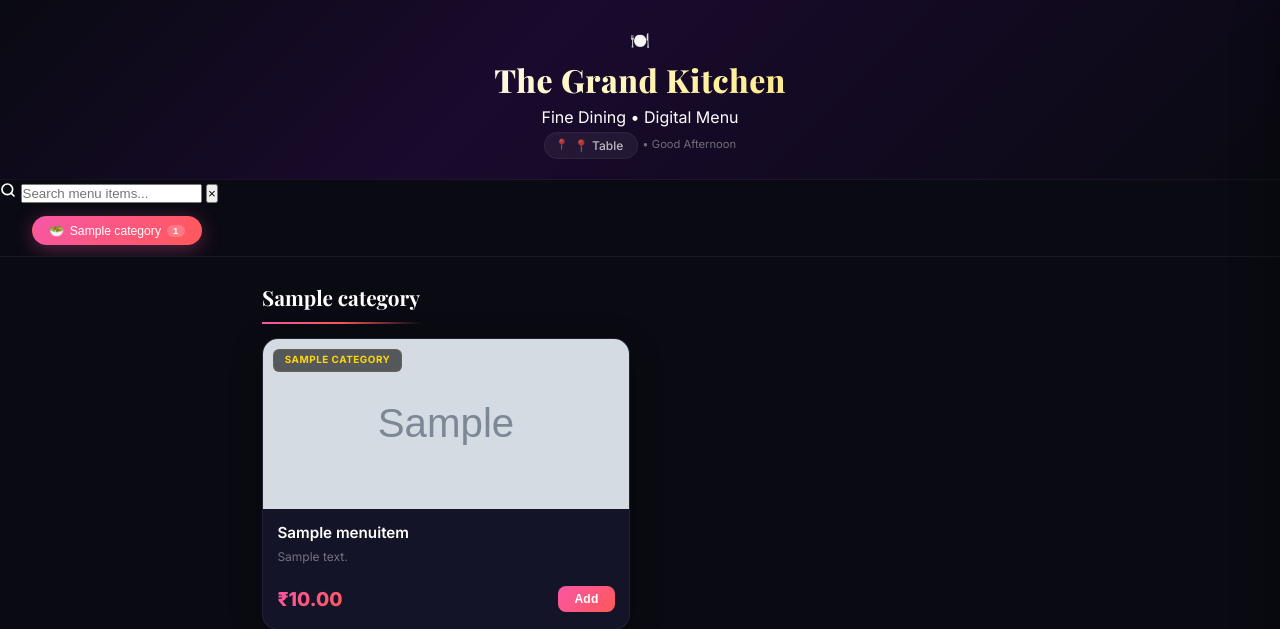
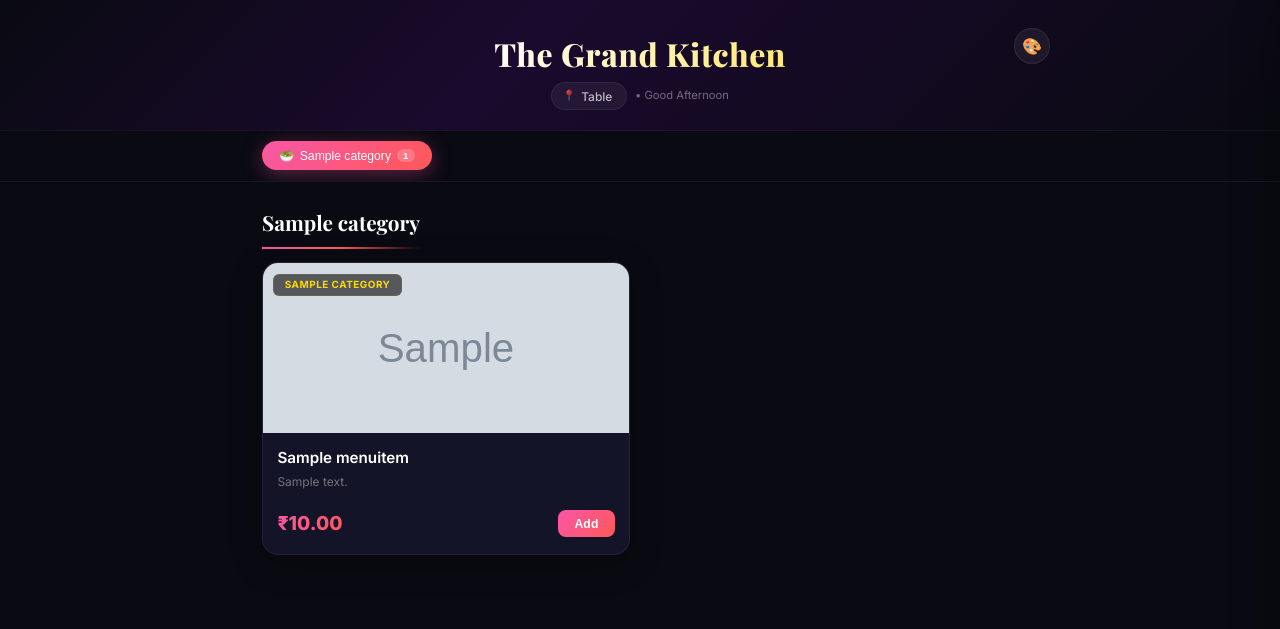
Before and after one commit to subham-patel/hotel-menu-management, a Django app: page / in a window 1280 px wide. Shown: the top 629 px of the page. Run offline with Django 5.2, Linux system fonts and the light colour scheme; data comes from the database, SQL or seed files in the repository; tables that the repository leaves empty hold one stand-in row (values such as "Sample post"); grey boxes marked "Sample" are stand-in pictures.

Commit message:
upgrade features

```diff
--- a/static/css/menu.css
+++ b/static/css/menu.css
@@ -48,9 +94,14 @@
   top: 0;
   z-index: 100;
   border-bottom: 1px solid rgba(255, 255, 255, 0.04);
+  transition: background 0.6s ease;
 }
 
-.hero-top { margin-bottom: 0.2rem; }
+.hero-inner {
+  max-width: 820px;
+  margin: 0 auto;
+  position: relative;
+}
 
 .hero-brand {
   font-family: 'Playfair Display', serif;
@@ -63,7 +114,7 @@
   letter-spacing: 0.5px;
 }
 
-.hero-sub {
+.hero-meta-row {
   display: flex;
   align-items: center;
   justify-content: center;
@@ -94,19 +145,98 @@
   font-weight: 400;
 }
 
+/* ─── Theme Picker ─── */
+.theme-picker {
+  position: absolute;
+  top: 0;
+  right: 0;
+}
+
+.theme-picker-toggle {
+  width: 36px;
+  height: 36px;
+  border-radius: 50%;
+  background: rgba(255, 255, 255, 0.06);
+  border: 1px solid rgba(255, 255, 255, 0.08);
+  cursor: pointer;
+  font-size: 1rem;
+  display: flex;
+  align-items: center;
+  justify-content: center;
+  transition: var(--transition);
+  position: relative;
+}
+
+.theme-picker-toggle:hover {
+  background: rgba(255, 255, 255, 0.1);
+  border-color: rgba(255, 255, 255, 0.15);
+}
+
+.theme-palette {
+  position: absolute;
+  top: calc(100% + 8px);
+  right: 0;
+  display: flex;
+  gap: 4px;
+  padding: 8px;
+  background: rgba(18, 18, 30, 0.95);
+  backdrop-filter: blur(16px);
+  border: 1px solid rgba(255, 255, 255, 0.08);
+  border-radius: 12px;
+  box-shadow: 0 8px 32px rgba(0, 0, 0, 0.4);
+  opacity: 0;
+  visibility: hidden;
+  transform: translateY(-4px);
+  transition: opacity 0.25s ease, transform 0.25s ease, visibility 0.25s ease;
+  z-index: 50;
+}
+
+.theme-palette.open {
+  opacity: 1;
+  visibility: visible;
+  transform: translateY(0);
+}
+
+.theme-option {
+  width: 28px;
+  height: 28px;
+  border-radius: 50%;
+  border: 2px solid transparent;
+  cursor: pointer;
+  background: var(--theme-color);
+  transition: var(--transition);
+  flex-shrink: 0;
+}
+
+.theme-option:hover {
+  transform: scale(1.2);
+  border-color: rgba(255, 255, 255, 0.3);
+}
+
+.theme-option.active {
+  border-color: #fff;
+  box-shadow: 0 0 12px var(--theme-color);
+}
+
 /* ─── Category Nav ─── */
+.sticky-bar {
+  position: sticky;
+  top: 82px;
+  z-index: 90;
+  background: var(--bg);
+  border-bottom: 1px solid var(--border);
+  transition: background 0.4s ease;
+}
+
 .category-nav {
   display: flex;
   gap: 0.4rem;
   padding: 0.65rem 1rem;
   overflow-x: auto;
-  position: sticky;
-  top: 82px;
-  z-index: 90;
-  background: var(--bg);
-  border-bottom: 1px solid var(--border);
   scrollbar-width: none;
   -ms-overflow-style: none;
+  max-width: 820px;
+  margin: 0 auto;
 }
 
 .category-nav::-webkit-scrollbar { display: none; }
@@ -771,19 +907,12 @@
   font-size: 0.9rem;
 }
 
-.empty-msg {
-  grid-column: 1 / -1;
-  color: var(--text-muted);
-  font-size: 0.85rem;
-  padding: 1.5rem 0;
-  text-align: center;
-}
-
 /* ─── Responsive ─── */
 @media (min-width: 640px) {
   .hero { padding: 1.75rem 2rem 1.25rem; }
   .hero-brand { font-size: 2rem; }
-  .category-nav { top: 84px; padding: 0.65rem 2rem; }
+  .sticky-bar { top: 90px; }
+  .category-nav { padding: 0.65rem 2rem; }
   .menu-grid { grid-template-columns: repeat(auto-fill, minmax(280px, 1fr)); gap: 1.25rem; }
   main { padding: 1.5rem 2rem 8rem; }
 }
--- a/templates/menu/menu.html
+++ b/templates/menu/menu.html
@@ -11,29 +11,28 @@
 
   <!-- ═══════════ HERO ═══════════ -->
   <header class="hero" id="hero">
-    <div class="hero-bg-shapes"></div>
-    <div class="hero-content">
-      <div class="hero-brand-row">
-        <div class="hero-icon">🍽️</div>
-        <div>
-          <div class="hero-brand">{{ restaurant_name }} <span>{{ restaurant_suffix }}</span></div>
-          <div class="hero-tagline">Fine Dining • Digital Menu</div>
+    <div class="hero-inner">
+      <div class="hero-brand">{{ restaurant_name }} <span>{{ restaurant_suffix }}</span></div>
+      <div class="hero-meta-row">
+        <span class="table-badge">Table {{ table_number }}</span>
+        <span class="greeting" id="greeting"></span>
+      </div>
+      <div class="theme-picker" id="themePicker">
+        <button class="theme-picker-toggle" id="themePickerToggle" aria-label="Change theme">🎨</button>
+        <div class="theme-palette" id="themePalette">
+          <button class="theme-option active" data-theme="rose" style="--theme-color:#f857a6" aria-label="Rose"></button>
+          <button class="theme-option" data-theme="emerald" style="--theme-color:#10b981" aria-label="Emerald"></button>
+          <button class="theme-option" data-theme="ocean" style="--theme-color:#3b82f6" aria-label="Ocean"></button>
+          <button class="theme-option" data-theme="amber" style="--theme-color:#f59e0b" aria-label="Amber"></button>
+          <button class="theme-option" data-theme="purple" style="--theme-color:#8b5cf6" aria-label="Purple"></button>
+          <button class="theme-option" data-theme="slate" style="--theme-color:#64748b" aria-label="Slate"></button>
         </div>
-      </div>
-      <div class="hero-meta">
-        <span class="table-badge">📍 Table {{ table_number }}</span>
-        <span class="greeting" id="greeting"></span>
       </div>
     </div>
   </header>
 
-  <!-- ═══════════ SEARCH + CATEGORY NAV ═══════════ -->
+  <!-- ═══════════ CATEGORY NAV ═══════════ -->
   <div class="sticky-bar">
-    <div class="search-wrap">
-      <svg class="search-icon" width="16" height="16" viewBox="0 0 24 24" fill="none" stroke="currentColor" stroke-width="2.5" stroke-linecap="round"><circle cx="11" cy="11" r="8"/><path d="M21 21l-4.35-4.35"/></svg>
-      <input type="text" id="search-input" class="search-input" placeholder="Search menu items..." autocomplete="off" />
-      <button class="search-clear" id="search-clear" aria-label="Clear search">&times;</button>
-    </div>
     <nav class="category-nav" id="categoryNav">
       {% for category in categories %}
         <button class="cat-tab{% if forloop.first %} active{% endif %}" data-target="cat-{{ category.id }}">
@@ -99,11 +98,6 @@
         <p>Menu is being updated. Please check back later.</p>
       </div>
     {% endfor %}
-    <div class="no-results" id="no-results" style="display:none">
-      <span class="empty-icon">🔍</span>
-      <h3>No items found</h3>
-      <p>Try a different search term.</p>
-    </div>
   </main>
 
   <!-- ═══════════ ORDER HISTORY BADGE ═══════════ -->
@@ -248,9 +242,6 @@
       const toastMsg = $('toast-message');
       const toastIcon = $('toast-icon');
       let toastTimer = null;
-      const searchInput = $('search-input');
-      const searchClear = $('search-clear');
-      const noResults = $('no-results');
       const orderHistoryToast = $('order-history-toast');
       const lastOrderInfo = $('last-order-info');
 
@@ -265,31 +256,32 @@
         el.textContent = '• ' + g;
       })();
 
-      /* ——— Search ——— */
-      searchInput.addEventListener('input', function() {
-        const q = this.value.toLowerCase().trim();
-        const cards = document.querySelectorAll('.menu-card');
-        let visible = 0;
-        cards.forEach(card => {
-          const name = card.dataset.itemName || '';
-          const match = !q || name.includes(q);
-          card.style.display = match ? '' : 'none';
-          if (match) visible++;
+      /* ——— Theme Switcher ——— */
+      (function initTheme() {
+        const saved = localStorage.getItem('hotel_theme') || 'rose';
+        document.documentElement.setAttribute('data-theme', saved);
+        const palette = $('themePalette');
+        const toggle = $('themePickerToggle');
+        if (!palette || !toggle) return;
+        palette.querySelectorAll('.theme-option').forEach(btn => {
+          btn.classList.toggle('active', btn.dataset.theme === saved);
+          btn.addEventListener('click', function() {
+            const theme = this.dataset.theme;
+            document.documentElement.setAttribute('data-theme', theme);
+            localStorage.setItem('hotel_theme', theme);
+            palette.querySelectorAll('.theme-option').forEach(b => b.classList.remove('active'));
+            this.classList.add('active');
+            palette.classList.remove('open');
+          });
         });
-        document.querySelectorAll('.category-section').forEach(section => {
-          const visibleCards = section.querySelectorAll('.menu-card[style*="display: none"]').length;
-          const totalCards = section.querySelectorAll('.menu-card').length;
-          section.style.display = (visibleCards === totalCards && totalCards > 0) ? 'none' : '';
+        toggle.addEventListener('click', function(e) {
+          e.stopPropagation();
+          palette.classList.toggle('open');
         });
-        noResults.style.display = visible === 0 ? '' : 'none';
-        searchClear.style.display = q ? '' : 'none';
-      });
-
-      searchClear.addEventListener('click', function() {
-        searchInput.value = '';
-        searchInput.dispatchEvent(new Event('input'));
-        searchInput.focus();
-      });
+        document.addEventListener('click', function(e) {
+          if (!e.target.closest('.theme-picker')) palette.classList.remove('open');
+        });
+      })();
 
       /* ——— Cart Data ——— */
       function getCart() {
```
Also changed, not shown: other parts of static/css/menu.css (+87 -22 lines).
